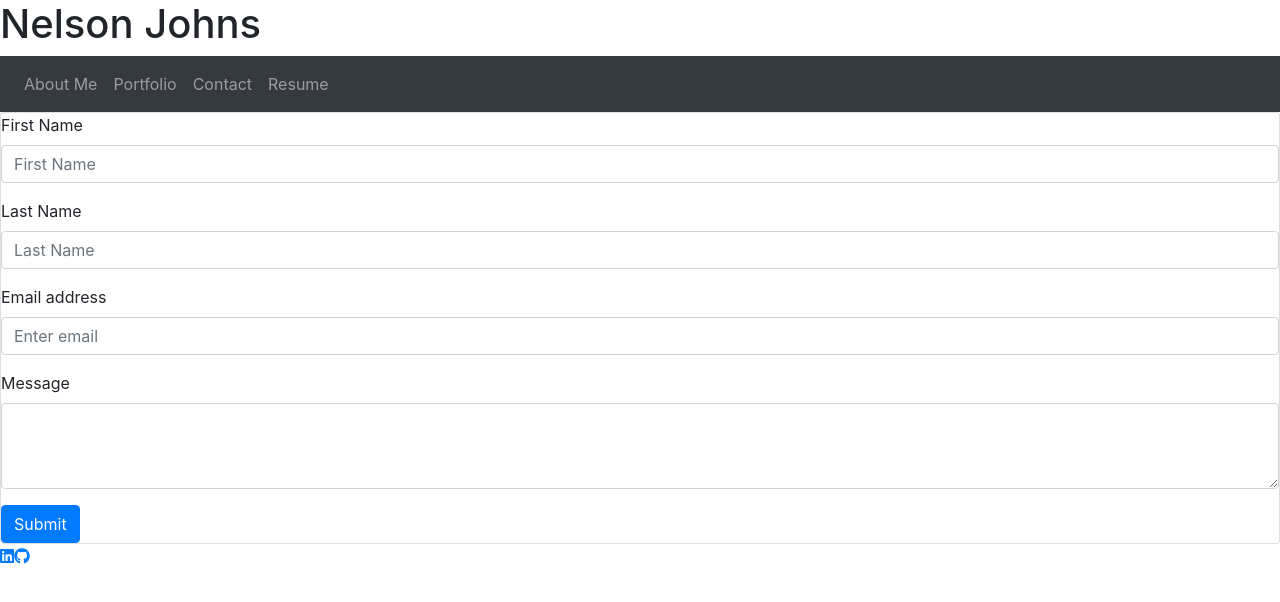
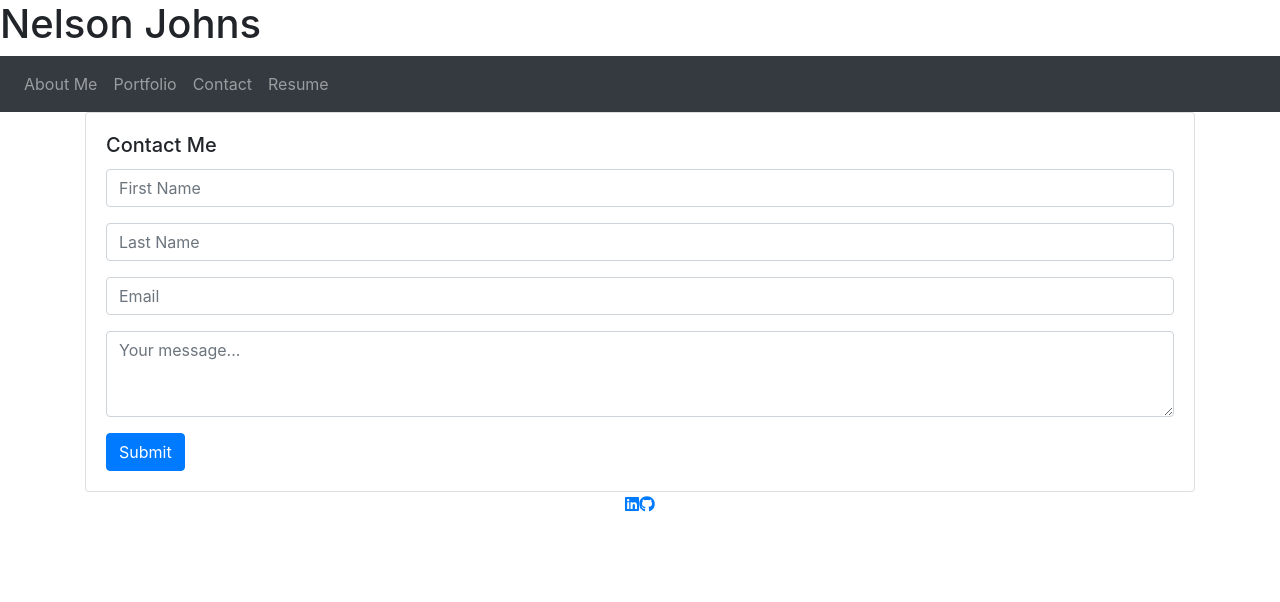
Before and after one commit to ntjohns1/nelson-johns-react-profile, a React (Create React App) app: page /contact in a window 1280 px wide. Shown: the top 602 px of the page. Built offline with nearby package versions, Linux system fonts and the light colour scheme; the HTML template or start-up script is replaced by a standard one.

Commit message:
Finished grid layout for portfolio page

```diff
--- a/src/components/Footer.js
+++ b/src/components/Footer.js
@@ -1,14 +1,17 @@
 import React from 'react'
 import { FontAwesomeIcon } from '@fortawesome/react-fontawesome'
+import { Container } from 'react-bootstrap';
 
 
 export default function Footer() {
     return (
-        <section id="contact-info">
+        <Container>
+        <section className="d-flex justify-content-center" id="contact-info">
             <div>
                 <a href="https://www.linkedin.com/in/nelson-johns-9b353033/"><FontAwesomeIcon icon={['fab', 'linkedin']}/></a>
                 <a  href="https://github.com/ntjohns1" ><FontAwesomeIcon icon={['fab', 'github']}/></a>
             </div>
         </section>
+        </Container>
     );
 }
--- a/src/components/Project.js
+++ b/src/components/Project.js
@@ -1,23 +1,24 @@
 import React from 'react';
-import Card from 'react-bootstrap/Card';
-import Button from 'react-bootstrap/Button';
+import { Button, Card, Col } from 'react-bootstrap';
 
-
-const Project = ({project}) => {
+// xs={6} md={2}
+const Project = ({ project }) => {
     if (project) {
         return (
-                <Card>
-                    <a href={project.deployed}>
-                        <Card.Title>{project.name}</Card.Title>
-                    <Card.Body className="card-body">
-                    <Card.Img src={project.image} alt={project.description}></Card.Img>
+            <Col >
+                <Card className="d-flex justify-content-center">
+                    <Card.Body>
+                        <a href={project.deployed}>
+                            <Card.Title>{project.name}</Card.Title>
+                            <Card.Img src={project.image} alt={project.description}></Card.Img>
+                        </a>
                     </Card.Body>
-                    </a>
-                    <Card.Footer className = "card-footer">
+                    <Card.Footer className="card-footer">
                         <Button className="foot-button" variant="secondary" href={project.repo}>Repo</Button>
                     </Card.Footer>
                 </Card>
-            );
+            </Col>
+        );
     }
 
     return null;
--- a/src/components/pages/contactForm.js
+++ b/src/components/pages/contactForm.js
@@ -1,5 +1,5 @@
 import React, { useState } from 'react';
-import { Form, Button, Card } from 'react-bootstrap';
+import { Container, Row, Form, Button, Card } from 'react-bootstrap';
 
 export default function ContactForm() {
   // Here we set two state variables for firstName and lastName using `useState`
@@ -35,28 +35,33 @@ export default function ContactForm() {
   };
 
   return (
-    <Card>
+    <Container >
+      <Card>
+        <Card.Body>
+        <Card.Title>Contact Me</Card.Title>
       <Form>
         <Form.Group controlId="formFirstName">
-          <Form.Label>First Name</Form.Label>
+          {/* <Form.Label>First Name</Form.Label> */}
           <Form.Control value={firstName} name='firstName' onChange={handleInputChange} type="text" placeholder="First Name" />
         </Form.Group>
         <Form.Group controlId="formLastName">
-          <Form.Label>Last Name</Form.Label>
+          {/* <Form.Label>Last Name</Form.Label> */}
           <Form.Control value={lastName} name='lastName' onChange={handleInputChange} type="text" placeholder="Last Name" />
         </Form.Group>
         <Form.Group controlId="formBasicEmail">
-          <Form.Label>Email address</Form.Label>
-          <Form.Control value={email} name='email' onChange={handleInputChange} type="email" placeholder="Enter email" />
+          {/* <Form.Label>Email address</Form.Label> */}
+          <Form.Control value={email} name='email' onChange={handleInputChange} type="email" placeholder="Email" />
         </Form.Group>
         <Form.Group controlId="exampleForm.ControlTextarea1">
-          <Form.Label>Message</Form.Label>
-          <Form.Control value={message} name='message' onChange={handleInputChange} as="textarea" rows={3} />
+          {/* <Form.Label>Message</Form.Label> */}
+          <Form.Control value={message} name='message' onChange={handleInputChange} as="textarea" rows={3} placeholder="Your message..."/>
         </Form.Group>
         <Button href='mailto:nelsontjohns@gmail.com' variant="primary" type="submit" onClick={handleFormSubmit}>
           Submit
         </Button>
       </Form>
-    </Card>
+      </Card.Body>
+      </Card>
+    </Container>
   );
 }
--- a/src/components/pages/work.js
+++ b/src/components/pages/work.js
@@ -1,6 +1,6 @@
 import React from 'react';
 import Project from '../Project';
-import CardGroup from 'react-bootstrap/CardGroup';
+import { Container, CardGroup, Row, Col } from 'react-bootstrap';
 
 const projects = [
     {
@@ -53,12 +53,12 @@ const renderProjects = () => {
 
 export default function Work() {
     return (
-        <CardGroup className="row w=100 p-0 m-0" id="work">
-            <div className="col">
-                <div className="row">
-                {renderProjects()}
-                </div>
-            </div>
-        </CardGroup>
+        <Container>
+            <CardGroup id="work">
+                <Row xs={1} md={2}>
+                    {renderProjects()}
+                </Row>
+            </CardGroup>
+        </Container>
     );
 };
```
